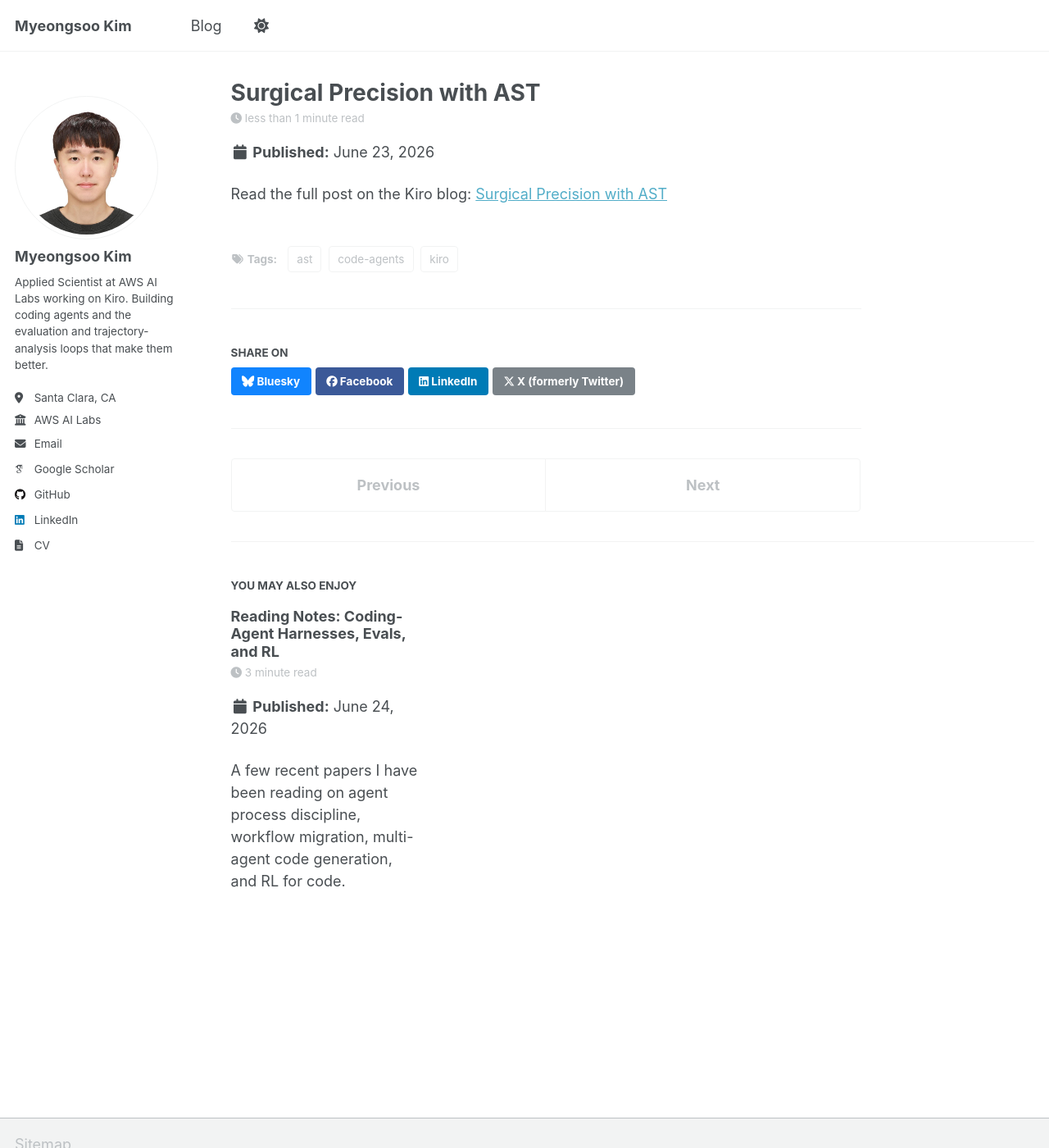
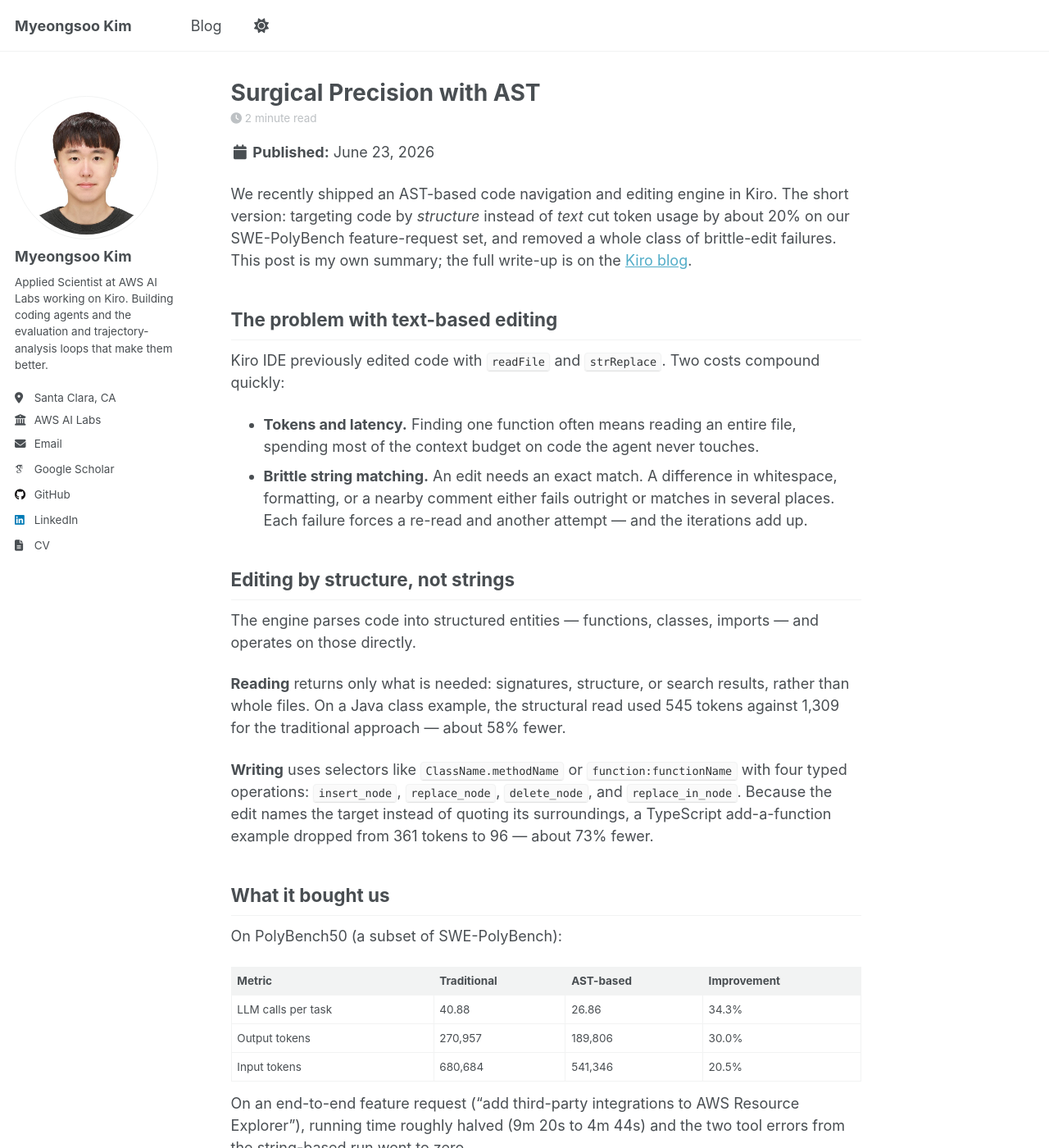
Before and after one commit to codingsoo/codingsoo.github.io, a Jekyll site: the page built from _posts/2026-06-23-surgical-precision-with-ast.md, in a window 1280 px wide and 1400 px high. Shown: the whole window at 82% size. Built offline with Jekyll 4.4.1, drawn with Linux system fonts in a browser that asks for light colours; some web fonts are replaced; a script that is not in the unit is left out; some of the changed text lies outside the part shown.

Commit message:
Expand AST post with full content (problem, engine, PolyBench50 results)

```diff
--- a/_posts/2026-06-23-surgical-precision-with-ast.md
+++ b/_posts/2026-06-23-surgical-precision-with-ast.md
@@ -2,7 +2,47 @@
 title: "Surgical Precision with AST"
 date: 2026-06-23
 tags: [code-agents, ast, kiro]
-excerpt: "How AST-based editing gives coding agents surgical precision over raw text manipulation."
+excerpt: "Why we moved Kiro's code editing from string matching to AST-based structural operations — and what it bought us in tokens, latency, and reliability."
 ---
 
-Read the full post on the Kiro blog: [Surgical Precision with AST](https://kiro.dev/blog/surgical-precision-with-ast/)
+We recently shipped an AST-based code navigation and editing engine in Kiro. The short version: targeting code by *structure* instead of *text* cut token usage by about 20% on our SWE-PolyBench feature-request set, and removed a whole class of brittle-edit failures. This post is my own summary; the full write-up is on the [Kiro blog](https://kiro.dev/blog/surgical-precision-with-ast/).
+
+## The problem with text-based editing
+
+Kiro IDE previously edited code with `readFile` and `strReplace`. Two costs compound quickly:
+
+- **Tokens and latency.** Finding one function often means reading an entire file, spending most of the context budget on code the agent never touches.
+- **Brittle string matching.** An edit needs an exact match. A difference in whitespace, formatting, or a nearby comment either fails outright or matches in several places. Each failure forces a re-read and another attempt — and the iterations add up.
+
+## Editing by structure, not strings
+
+The engine parses code into structured entities — functions, classes, imports — and operates on those directly.
+
+**Reading** returns only what is needed: signatures, structure, or search results, rather than whole files. On a Java class example, the structural read used 545 tokens against 1,309 for the traditional approach — about 58% fewer.
+
+**Writing** uses selectors like `ClassName.methodName` or `function:functionName` with four typed operations: `insert_node`, `replace_node`, `delete_node`, and `replace_in_node`. Because the edit names the target instead of quoting its surroundings, a TypeScript add-a-function example dropped from 361 tokens to 96 — about 73% fewer.
+
+## What it bought us
+
+On PolyBench50 (a subset of SWE-PolyBench):
+
+| Metric | Traditional | AST-based | Improvement |
+|---|---|---|---|
+| LLM calls per task | 40.88 | 26.86 | 34.3% |
+| Output tokens | 270,957 | 189,806 | 30.0% |
+| Input tokens | 680,684 | 541,346 | 20.5% |
+
+On an end-to-end feature request ("add third-party integrations to AWS Resource Explorer"), running time roughly halved (9m 20s to 4m 44s) and the two tool errors from the string-based run went to zero.
+
+## Why this matters in production
+
+The efficiency numbers are the headline, but the durable wins are about reliability:
+
+- **Resilience** — a formatting change (spaces vs. tabs) doesn't break a structural edit.
+- **Precision** — the operation targets exactly the intended element, not a similar-looking one elsewhere.
+- **Maintainability** — edits stay valid as the surrounding code evolves.
+- **Understanding** — parsing the AST gives the agent real structural context to reason over, not just a string to match.
+
+This lands hardest on feature requests, which are the most common thing people ask Kiro to do and which usually span multiple files — exactly where string matching creates the most friction. The capability is live in production now.
+
+For the full details, examples, and methodology, see the [Kiro blog post](https://kiro.dev/blog/surgical-precision-with-ast/).
```
